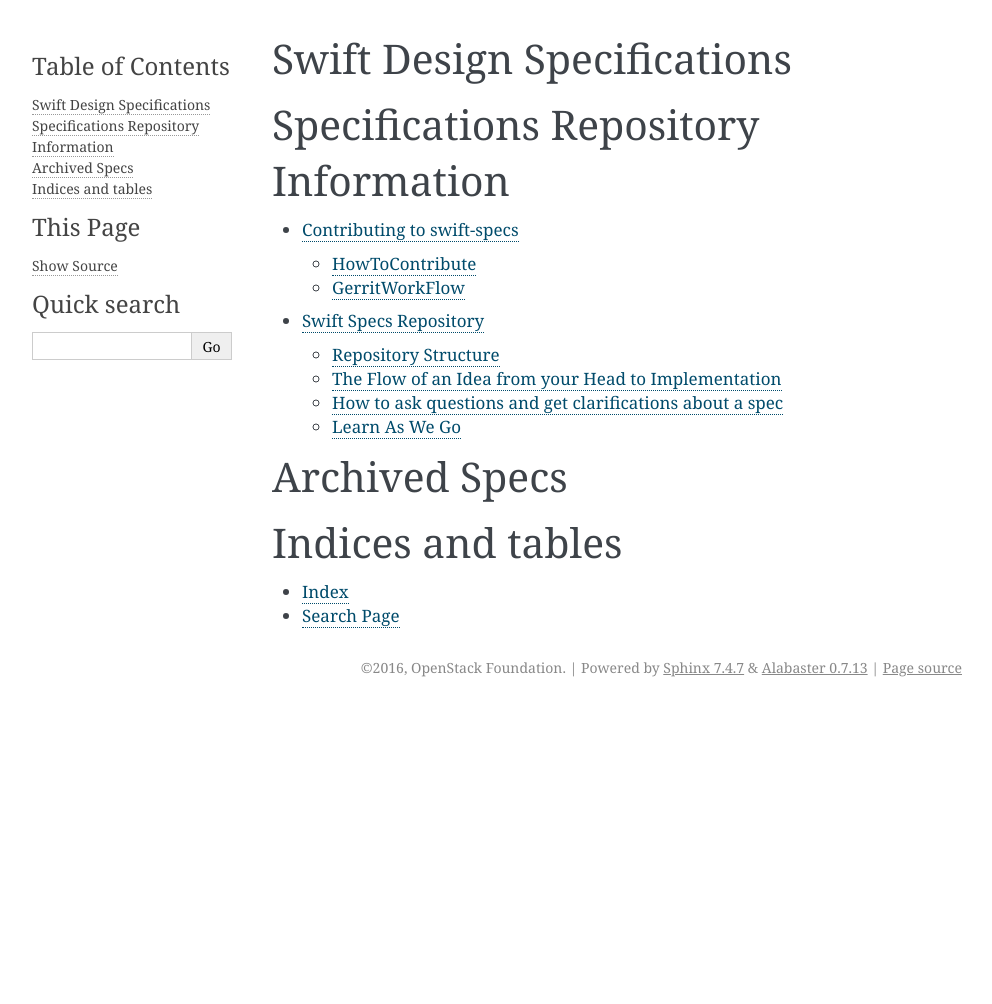
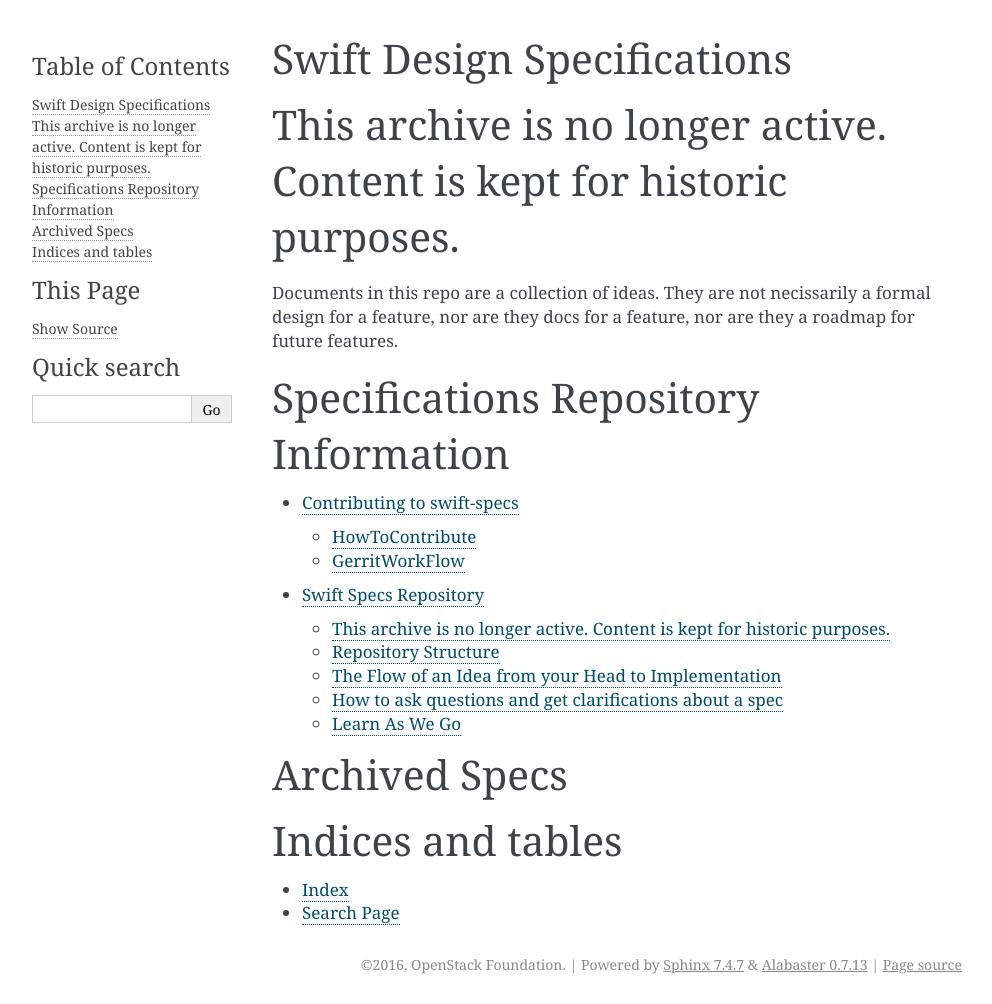
Before and after one commit to openstack-archive/swift-specs, a Sphinx documentation site: the page built from doc/source/index.rst, in a window 1280 px wide. Shown: the whole page, without its empty margins (148-1140 px from the left). Built offline with Sphinx 7.4.7, drawn with Linux system fonts in a browser that asks for light colours; before the commit the page ends 900 px from its top, so only the background shows below that.

Commit message:
Killing specs
Future ideas should be referenced on
https://wiki.openstack.org/wiki/Swift/ideas

Change-Id: Ief1e07441dabb1b8c9b57d8b5e55e38ea8d8cefd

```diff
--- a/README.rst
+++ b/README.rst
@@ -1,6 +1,13 @@
 ======================
 Swift Specs Repository
 ======================
+
+This archive is no longer active. Content is kept for historic purposes.
+========================================================================
+
+Documents in this repo are a collection of ideas. They are not
+necissarily a formal design for a feature, nor are they docs for a
+feature, nor are they a roadmap for future features.
 
 This is a git repository for doing design review on enhancements to
 OpenStack Swift.  This provides an ability to ensure that everyone
--- a/doc/source/index.rst
+++ b/doc/source/index.rst
@@ -1,5 +1,13 @@
 Swift Design Specifications
 ===========================
+
+
+This archive is no longer active. Content is kept for historic purposes.
+========================================================================
+
+Documents in this repo are a collection of ideas. They are not
+necissarily a formal design for a feature, nor are they docs for a
+feature, nor are they a roadmap for future features.
 
 .. toctree::
    :glob:
```
